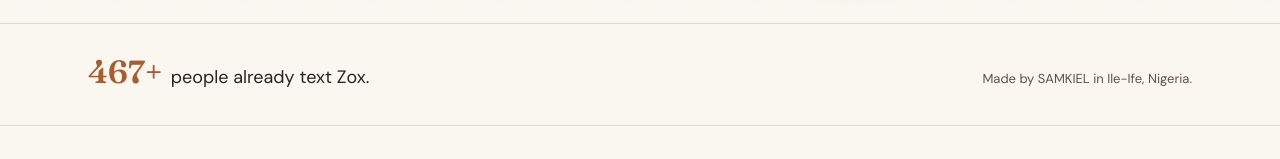
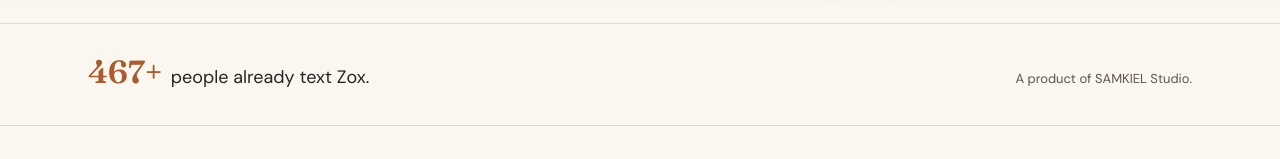
Before and after one commit to SAMKIELDEV/zoxweb, a Next.js app: page / in a window 1280 px wide. Shown: the part 793-952 px from the top of the page. Built offline with nearby package versions, Linux system fonts and the light colour scheme; no server answers.

Commit message:
feat(landing): say Zox is a SAMKIEL Studio product in the trust line

```diff
--- a/components/marketing/content.ts
+++ b/components/marketing/content.ts
@@ -82,7 +82,8 @@ export const HERO_EXCHANGE: readonly ChatMessage[] = [
 export const TRUST = {
   count: "467+",
   line: "people already text Zox.",
-  maker: "Made by SAMKIEL in Ile-Ife, Nigeria.",
+  // Owner's change, 2026-11-16: the brief's "Made by SAMKIEL in Ile-Ife, Nigeria." became this.
+  maker: "A product of SAMKIEL Studio.",
 } as const;
 
 // ---------------------------------------------------------------------------
```
